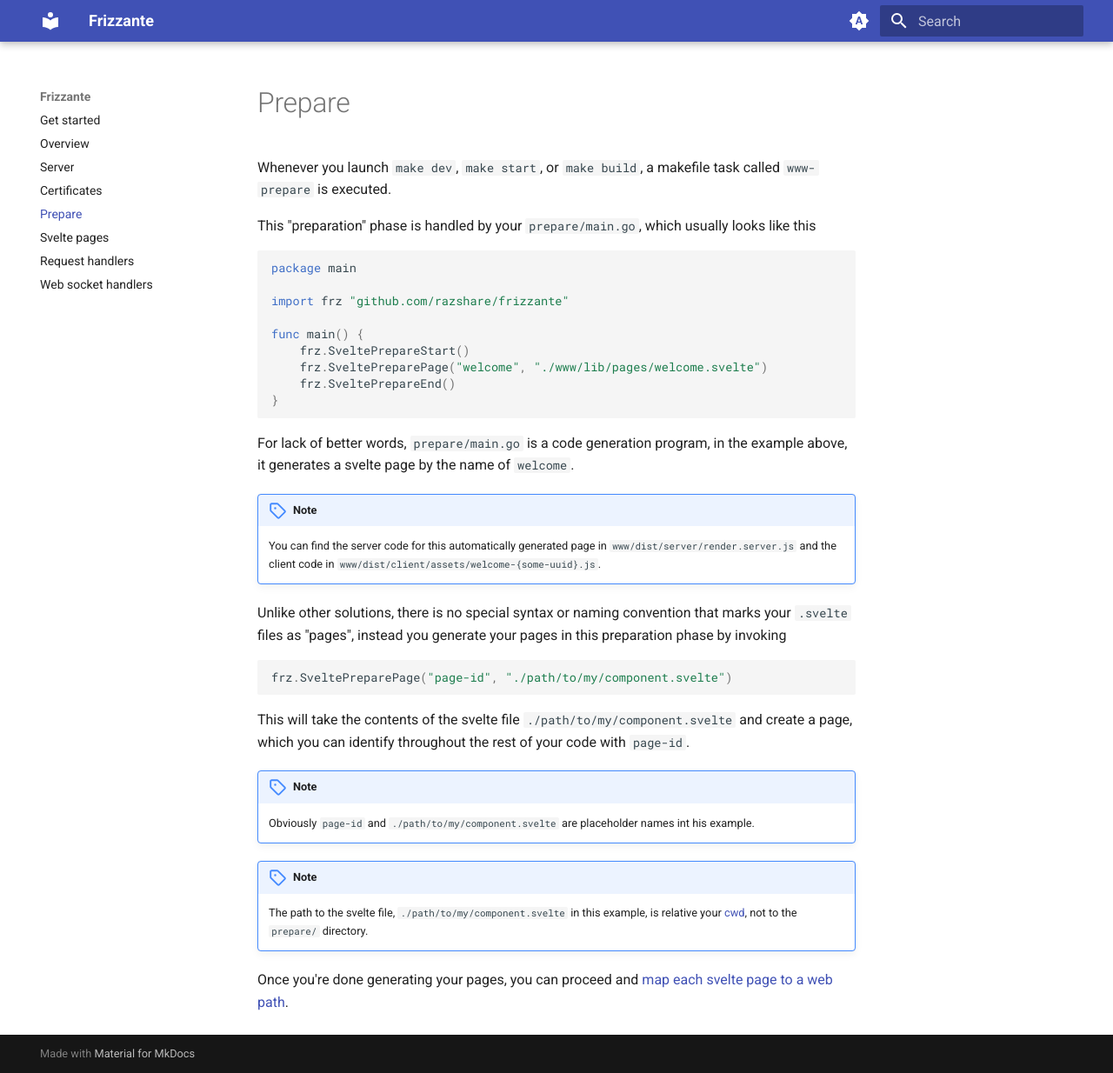
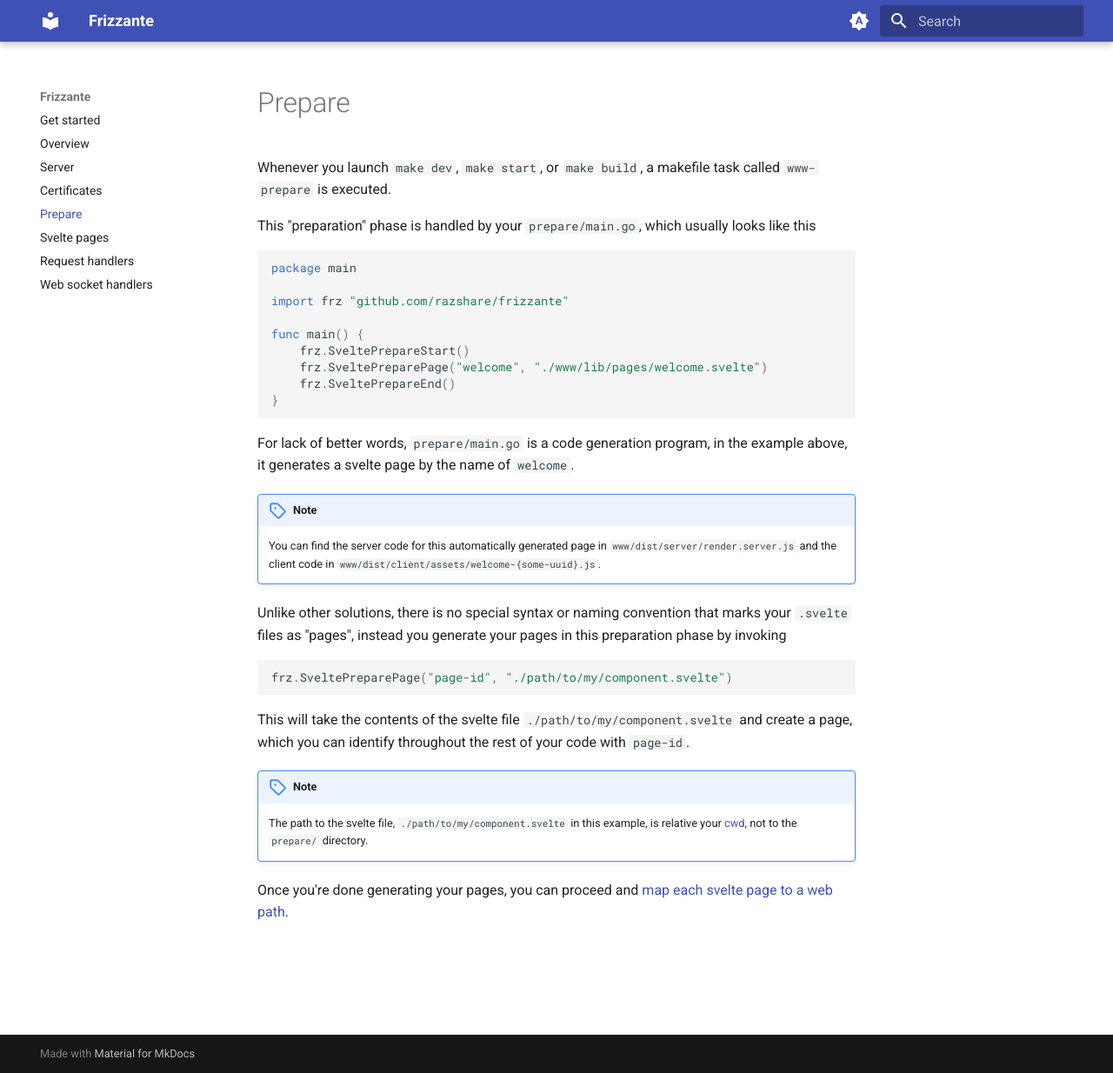
Before and after one commit to razshare/frizzante-docs, an MkDocs documentation site: the page built from docs/prepare.md, in a window 1280 px wide and 1234 px high. Shown: the whole window at 87% size. Built offline with MkDocs 1.6.1 and Material for MkDocs 9.7.7, drawn with Linux system fonts in a browser that asks for light colours.

Commit message:
chore(docs): removing unnecessary note.

```diff
--- a/docs/prepare.md
+++ b/docs/prepare.md
@@ -28,9 +28,6 @@ frz.SveltePreparePage("page-id", "./path/to/my/component.svelte")
 This will take the contents of the svelte file `./path/to/my/component.svelte` and create a page, which you can identify throughout the rest of your code with `page-id`.
 
 !!! note
-    Obviously `page-id` and `./path/to/my/component.svelte` are placeholder names int his example.
-
-!!! note
     The path to the svelte file, `./path/to/my/component.svelte` in this example, is relative your [cwd](https://en.wikipedia.org/wiki/Working_directory), not to the `prepare/` directory.
 
 Once you're done generating your pages, you can proceed and [map each svelte page to a web path](./svelte-pages.md).
```
